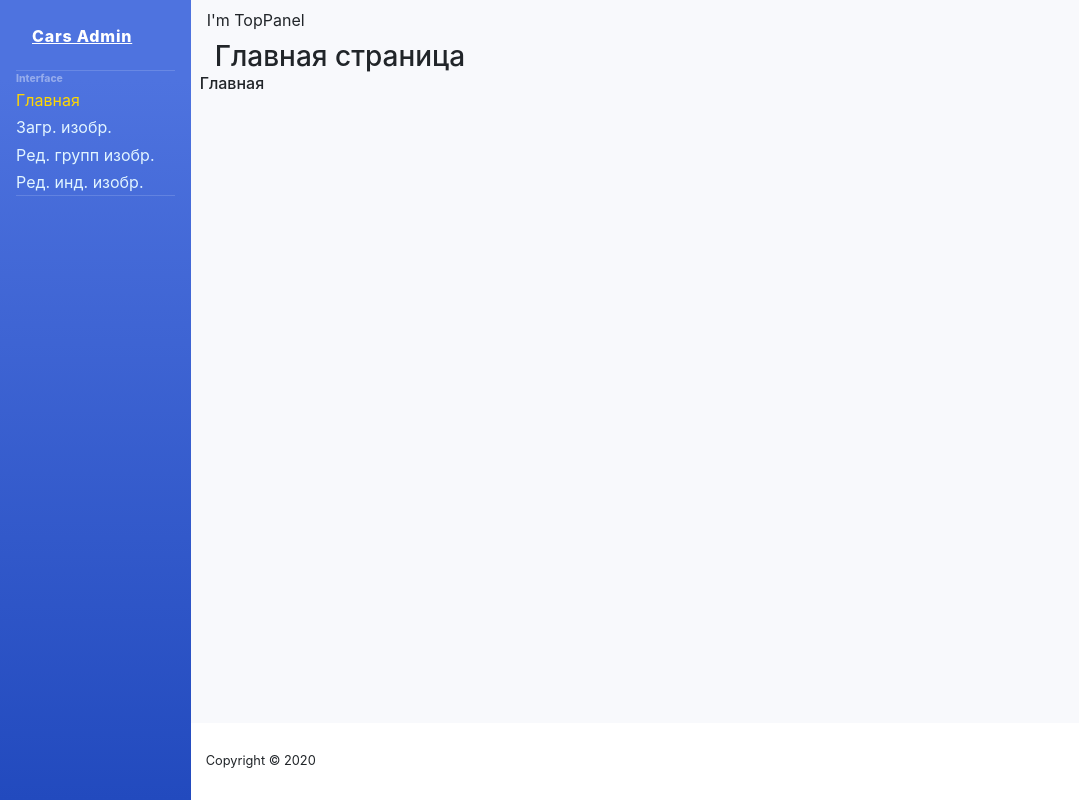
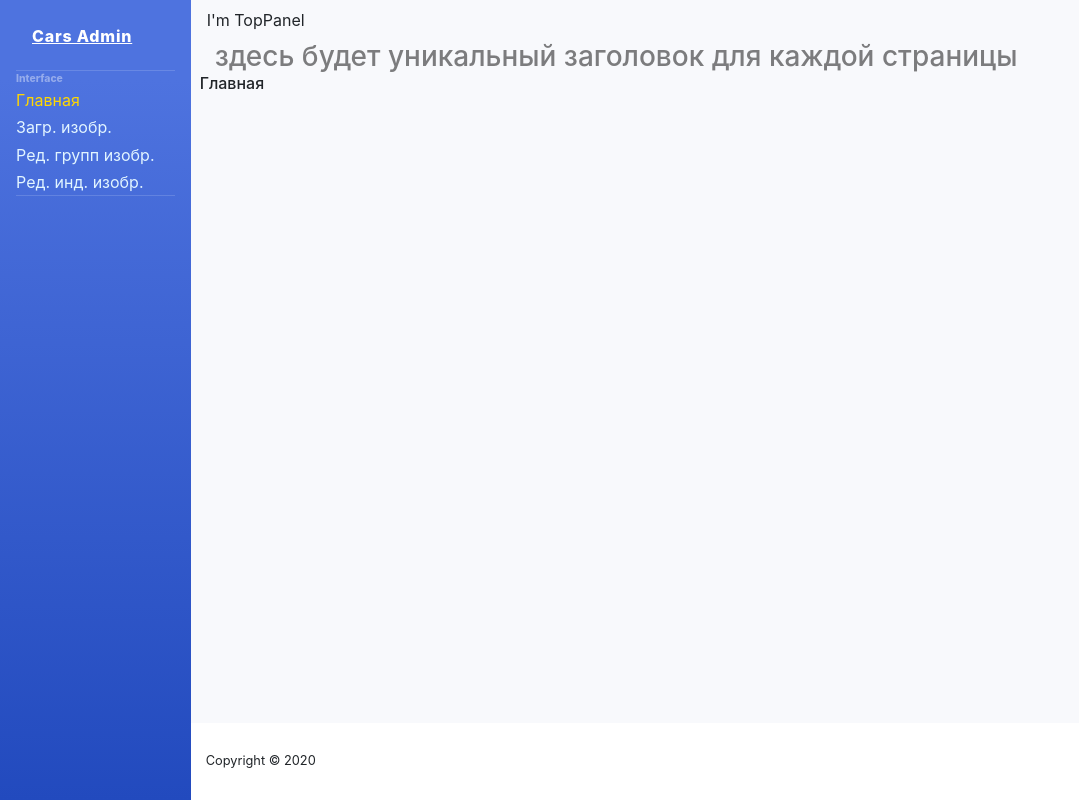
Before and after one commit to onalex911/cars.admin, a React (Create React App) app: page / in a window 1280 px wide. Shown: the whole page, without its empty margins (0-1079 px from the left). Built offline with nearby package versions, Linux system fonts and the light colour scheme; the HTML template or start-up script is replaced by a standard one.

Commit message:
Fixing before update from github

```diff
--- a/src/App.js
+++ b/src/App.js
@@ -6,13 +6,16 @@ import React from 'react'
 import Wrapper from "./components/Wrapper/Wrapper";
 //import ArrowUp from "./components/ArrowUp";
 import LogoutModal from "./components/LogoutModal";
+import {BrowserRouter} from "react-router-dom";
 
 function App(props) {
     return (
         <div id='page_top'>
+            <BrowserRouter>
                 <Wrapper state={props.state} dispatch={props.dispatch}/>
                 {/*<ArrowUp/>*/}
                 <LogoutModal/>
+            </BrowserRouter>
         </div>
     );
 }
--- a/src/components/Wrapper/ContentWrapper/Content/Container.jsx
+++ b/src/components/Wrapper/ContentWrapper/Content/Container.jsx
@@ -5,16 +5,16 @@ import UploadImages from "../../../Pages/UploadImages/UploadImages";
 import EditGroups from "../../../Pages/EditGroups/EditGroups";
 import {Switch, Route} from "react-router-dom";
 import EditIndividual from "../../../Pages/EditIndividual/EditIndividual";
-import {findPageHeaderActionCreator} from "../../../../redux/state";
+import PageHeader from "../../Sidebar/PageHeader";
+//import {findPageHeaderActionCreator} from "../../../../redux/state";
 
 const Container = (props) => {
 //debugger
-    const action = findPageHeaderActionCreator(window.location.pathname)
-    props.dispatch(action)
+
 
     return (
         <div className='container_fluid'>
-            <h1 className={`h3 mb_0`}>{props.state.adminPages.activePage.pageHeader}</h1>
+            <PageHeader/>
             <Switch>
                 <Route
                     path={props.state.adminPages.pagesInfo.pages[0].pagePath} exact
--- /dev/null
+++ b/src/components/Wrapper/Sidebar/PageHeader.jsx
@@ -0,0 +1,15 @@
+import React from 'react'
+import '../../../css/sb-admin-2.css'
+//import s from './Sidebar.module.css'
+
+
+const PageHeader = (props) => {
+    //debugger
+    return (
+
+        <h1 className={`h3 mb_0 text_black-50`}>здесь будет уникальный заголовок для каждой страницы</h1>
+
+    )
+}
+
+export default PageHeader
--- a/src/components/Wrapper/Wrapper.jsx
+++ b/src/components/Wrapper/Wrapper.jsx
@@ -2,20 +2,20 @@ import React from 'react'
 import '../../css/sb-admin-2.css'
 import Sidebar from "./Sidebar/Sidebar";
 import ContentWrapper from "./ContentWrapper/ContentWrapper";
-import {BrowserRouter as Router} from "react-router-dom";
 import SidebarContainer from "./Sidebar/SidebarContainer";
+import {findPageHeaderActionCreator} from "../../redux/state";
 
 const Wrapper = (props) => {
 
     return (
         <div id='wrapper'>
-            <Router>
+
                 <SidebarContainer state={props.state}/>
                 <ContentWrapper
                     state={props.state}
                     dispatch={props.dispatch}
                 />
-            </Router>
+
         </div>
     )
 }
--- a/src/redux/state.js
+++ b/src/redux/state.js
@@ -1,7 +1,7 @@
 //задаем идентификатор действия, чтобы избежать опечаток (WebStorm будет выдавать правильную подсказку)
 const UPDATE_VIN = 'UPDATE-VIN';
 const CHECK_VIN = 'CHECK-VIN';
-const FIND_PAGE_INFO = 'FIND-PAGE-INFO'
+//const FIND_PAGE_INFO = 'FIND-PAGE-INFO'
 const FIND_PAGE_HEADER = 'FIND-PAGE-HEADER'
 
 let store = {
@@ -85,12 +85,7 @@ let store = {
     },
 
 
-    findPageByPath(path) {
-        //alert(path)
-        //let i = 0
 
-        //console.log(`${i}`)
-    },
 
     dispatch(action) {
 
@@ -119,7 +114,7 @@ let store = {
                     }
                 );
                 this._state.adminPages.activePage.pageHeader = curPage[0].pageHeader
-                this._callSubscriber(this._state) //вызываем функцию перерисовки
+                //this._callSubscriber(this._state) //вызываем функцию перерисовки
                 break
 
             default:
```
Lines whose indentation alone changed are shown as unchanged.
